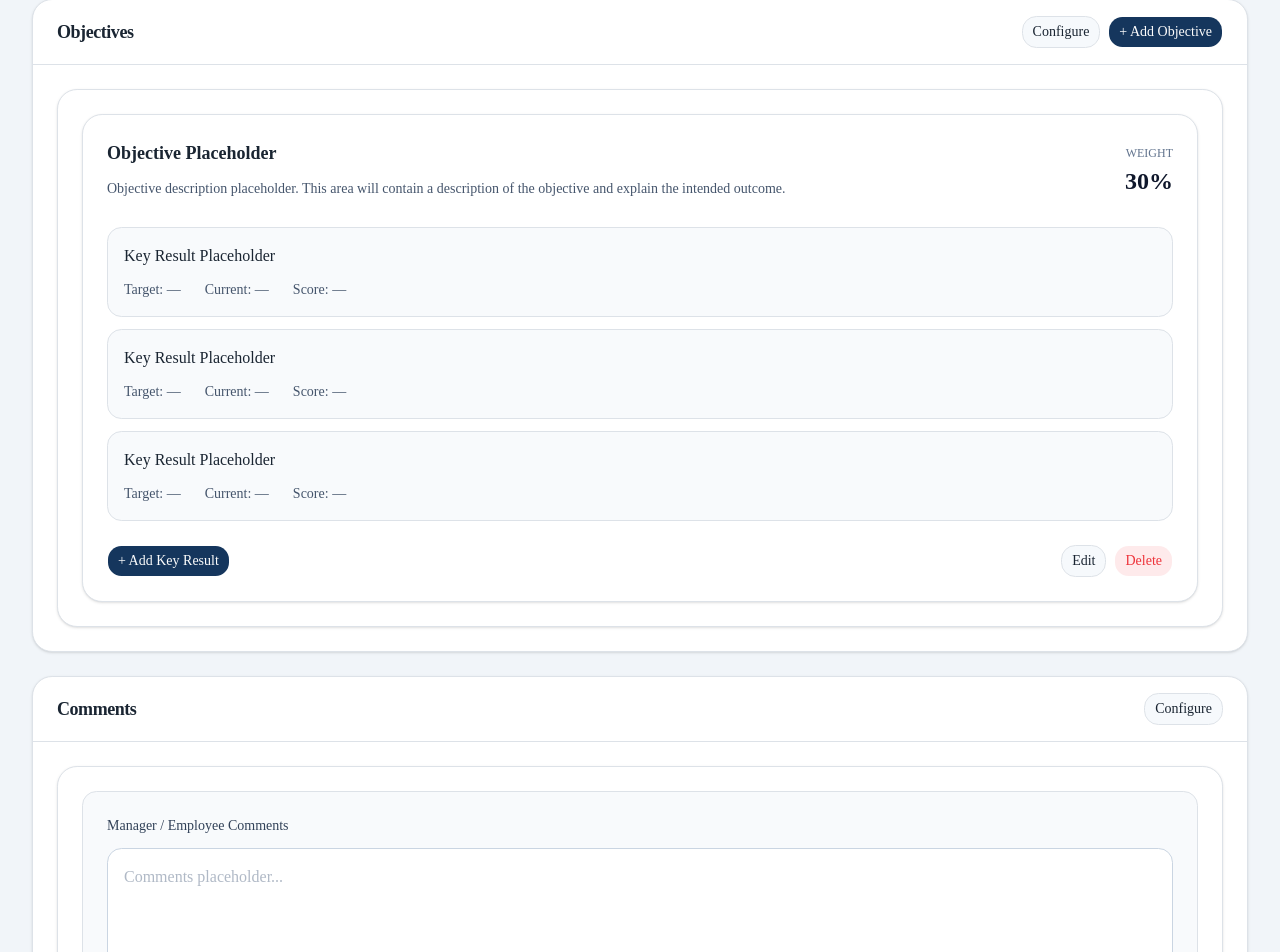
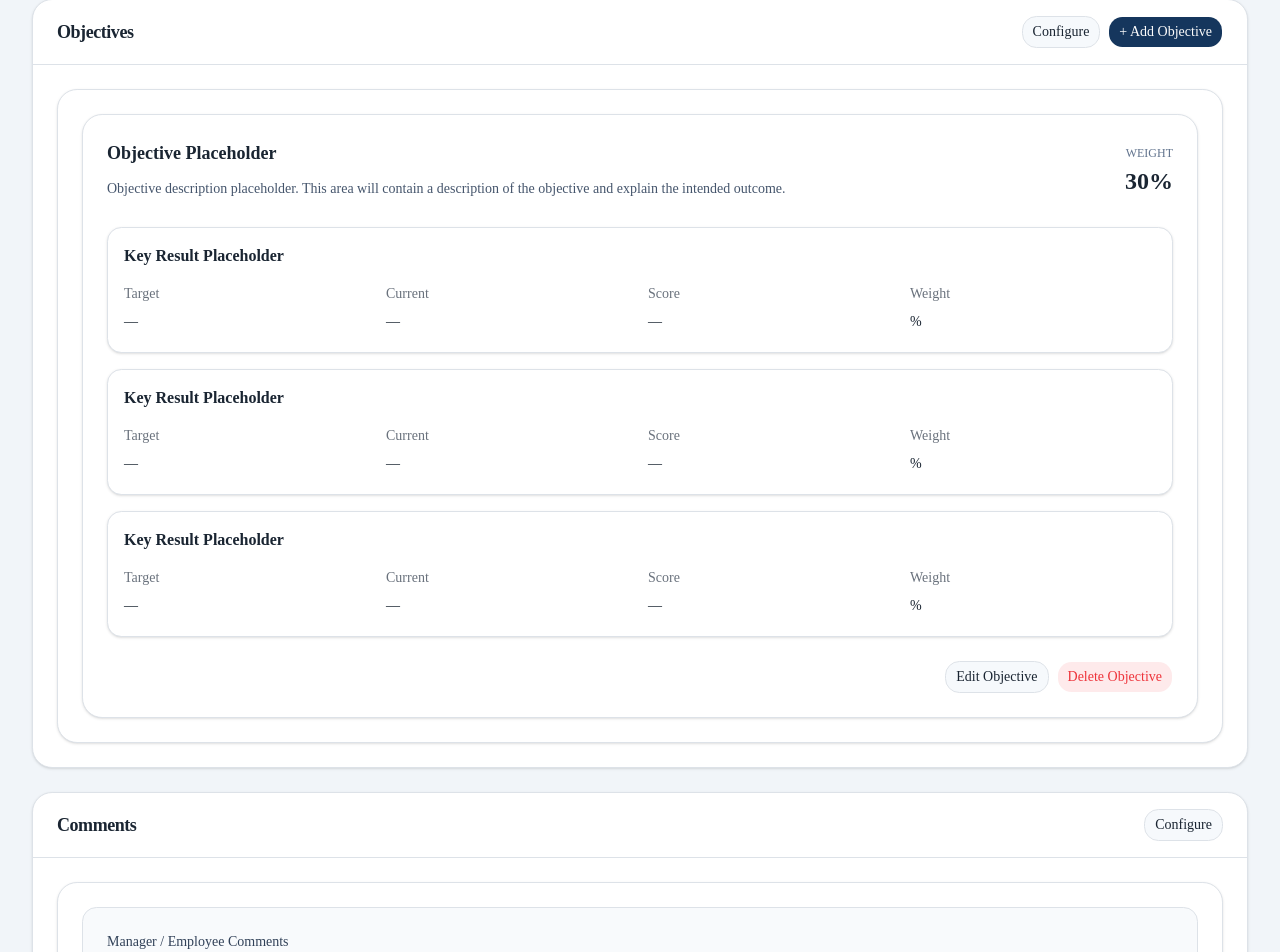
Before and after one commit to MarioCascades/ceokr, a Next.js app: page /builder in a window 1280 px wide. Shown: the part 1248-2200 px from the top of the page. Built offline with nearby package versions, Linux system fonts and the light colour scheme.

Commit message:
update for key result

```diff
--- /dev/null
+++ b/src/components/builder/objectives/keyresults/keyresultdialog.tsx
@@ -0,0 +1,156 @@
+"use client";
+
+import { useEffect, useState } from "react";
+
+import { Button } from "@/components/ui/button";
+import CEDialog from "@/components/ui/cedialog";
+import CEField from "@/components/ui/cefield";
+import CEInput from "@/components/ui/ceinput";
+
+import { BuilderKeyResult } from "@/lib/types/builderdocument";
+
+interface KeyResultDialogProps {
+  keyResult: BuilderKeyResult | null;
+
+  open: boolean;
+
+  onClose: () => void;
+
+  onSave: (keyResult: BuilderKeyResult) => void;
+}
+
+export default function KeyResultDialog({
+  keyResult,
+  open,
+  onClose,
+  onSave,
+}: KeyResultDialogProps) {
+  const [title, setTitle] = useState("");
+
+  const [target, setTarget] = useState("");
+
+  const [current, setCurrent] = useState("");
+
+  const [score, setScore] = useState("");
+
+  const [weight, setWeight] = useState(0);
+
+  useEffect(() => {
+    if (!open) return;
+
+    if (keyResult) {
+      setTitle(keyResult.title);
+      setTarget(keyResult.target);
+      setCurrent(keyResult.current);
+      setScore(keyResult.score);
+      setWeight(keyResult.weight);
+    } else {
+      setTitle("");
+      setTarget("");
+      setCurrent("");
+      setScore("");
+      setWeight(0);
+    }
+  }, [keyResult, open]);
+
+  function handleSave() {
+    const updatedKeyResult: BuilderKeyResult = {
+      id: keyResult?.id ?? crypto.randomUUID(),
+
+      title,
+
+      target,
+
+      current,
+
+      score,
+
+      weight,
+    };
+
+    onSave(updatedKeyResult);
+
+    onClose();
+  }
+
+  return (
+    <CEDialog
+      open={open}
+      onOpenChange={(value) => {
+        if (!value) {
+          onClose();
+        }
+      }}
+      title={
+        keyResult
+          ? "Edit Key Result"
+          : "Add Key Result"
+      }
+      description="Configure the key result details."
+      size="lg"
+      footer={
+        <>
+          <Button
+            variant="outline"
+            onClick={onClose}
+          >
+            Cancel
+          </Button>
+
+          <Button onClick={handleSave}>
+            Save
+          </Button>
+        </>
+      }
+    >
+      <div className="space-y-6">
+        <CEField
+          label="Key Result Title"
+          required
+        >
+          <CEInput
+            value={title}
+            onChange={(e) => setTitle(e.target.value)}
+            placeholder="Increase Monthly Recurring Revenue"
+          />
+        </CEField>
+
+        <CEField label="Target">
+          <CEInput
+            value={target}
+            onChange={(e) => setTarget(e.target.value)}
+            placeholder="£100,000"
+          />
+        </CEField>
+
+        <CEField label="Current">
+          <CEInput
+            value={current}
+            onChange={(e) => setCurrent(e.target.value)}
+            placeholder="£62,500"
+          />
+        </CEField>
+
+        <CEField label="Score">
+          <CEInput
+            value={score}
+            onChange={(e) => setScore(e.target.value)}
+            placeholder="62.5%"
+          />
+        </CEField>
+
+        <CEField label="Weight (%)">
+          <CEInput
+            type="number"
+            min={0}
+            max={100}
+            value={weight}
+            onChange={(e) =>
+              setWeight(Number(e.target.value))
+            }
+          />
+        </CEField>
+      </div>
+    </CEDialog>
+  );
+}
--- a/src/components/builder/objectives/keyresults/keyresultrow.tsx
+++ b/src/components/builder/objectives/keyresults/keyresultrow.tsx
@@ -1,83 +1,73 @@
 "use client";
 
+import { BuilderKeyResult } from "@/lib/types/builderdocument";
 import { Button } from "@/components/ui/button";
-
-import type { BuilderKeyResult } from "@/lib/types/builderdocument";
+import { Pencil, Trash2 } from "lucide-react";
 
 interface KeyResultRowProps {
   keyResult: BuilderKeyResult;
+  editMode: boolean;
+  onEdit?: (keyResult: BuilderKeyResult) => void;
+  onDelete?: (id: string) => void;
 }
 
 export default function KeyResultRow({
   keyResult,
+  editMode,
+  onEdit,
+  onDelete,
 }: KeyResultRowProps) {
   return (
-    <div className="rounded-lg border bg-white p-5">
+    <div className="rounded-lg border bg-card p-4 shadow-sm">
+      <div className="flex items-start justify-between">
+        <div className="space-y-3 flex-1">
+          <h4 className="font-semibold text-base">
+            {keyResult.title || "Untitled Key Result"}
+          </h4>
 
-      {/* ================= Title ================= */}
+          <div className="grid grid-cols-2 md:grid-cols-4 gap-4 text-sm">
+            <div>
+              <p className="text-muted-foreground">Target</p>
+              <p>{keyResult.target}</p>
+            </div>
 
-      <h5 className="text-lg font-semibold">
-        {keyResult.title}
-      </h5>
+            <div>
+              <p className="text-muted-foreground">Current</p>
+              <p>{keyResult.current}</p>
+            </div>
 
-      {/* ================= Metrics ================= */}
+            <div>
+              <p className="text-muted-foreground">Score</p>
+              <p>{keyResult.score}</p>
+            </div>
 
-      <div className="mt-5 grid grid-cols-3 gap-6">
+            <div>
+              <p className="text-muted-foreground">Weight</p>
+              <p>{keyResult.weight}%</p>
+            </div>
+          </div>
+        </div>
 
-        <Metric
-          label="Target"
-          value={keyResult.target}
-        />
+        {editMode && (
+          <div className="ml-4 flex gap-2">
+            <Button
+              size="icon"
+              variant="outline"
+              onClick={() => onEdit?.(keyResult)}
+            >
+              <Pencil className="h-4 w-4" />
+            </Button>
 
-        <Metric
-          label="Current"
-          value={keyResult.current}
-        />
-
-        <Metric
-          label="Score"
-          value={keyResult.score}
-        />
-
+            <Button
+              size="icon"
+              variant="destructive"
+              onClick={() => onDelete?.(keyResult.id)}
+            >
+              <Trash2 className="h-4 w-4" />
+            </Button>
+          </div>
+        )}
       </div>
-
-      {/* ================= Actions ================= */}
-
-      <div className="mt-6 flex justify-end">
-
-        <Button
-          variant="outline"
-          size="sm"
-        >
-          Initiatives
-        </Button>
-
-      </div>
-
     </div>
   );
 }
-
-interface MetricProps {
-  label: string;
-  value: string;
-}
-
-function Metric({
-  label,
-  value,
-}: MetricProps) {
-  return (
-    <div>
-
-      <p className="text-xs uppercase tracking-wide text-slate-500">
-        {label}
-      </p>
-
-      <p className="mt-1 text-lg font-semibold text-slate-900">
-        {value}
-      </p>
-
-    </div>
-  );
-}
--- /dev/null
+++ b/src/components/builder/objectives/keyresults/keyresults.tsx
@@ -0,0 +1,53 @@
+"use client";
+
+import { BuilderKeyResult } from "@/lib/types/builderdocument";
+import KeyResultRow from "./keyresultrow";
+import { Button } from "@/components/ui/button";
+
+interface KeyResultsProps {
+  keyResults: BuilderKeyResult[];
+  editMode: boolean;
+  onAdd?: () => void;
+  onEdit?: (keyResult: BuilderKeyResult) => void;
+  onDelete?: (id: string) => void;
+}
+
+export default function KeyResults({
+  keyResults,
+  editMode,
+  onAdd,
+  onEdit,
+  onDelete,
+}: KeyResultsProps) {
+  return (
+    <div className="space-y-4">
+      {keyResults.length === 0 ? (
+        <div className="rounded-lg border border-dashed p-6 text-center">
+          <p className="text-sm text-muted-foreground">
+            No Key Results have been added yet.
+          </p>
+        </div>
+      ) : (
+        keyResults.map((keyResult) => (
+          <KeyResultRow
+            key={keyResult.id}
+            keyResult={keyResult}
+            editMode={editMode}
+            onEdit={onEdit}
+            onDelete={onDelete}
+          />
+        ))
+      )}
+
+      {editMode && (
+        <Button
+          variant="outline"
+          className="w-full"
+          onClick={onAdd}
+        >
+          + Add Key Result
+        </Button>
+      )}
+    </div>
+  );
+}
--- a/src/components/builder/objectives/objectivecard.tsx
+++ b/src/components/builder/objectives/objectivecard.tsx
@@ -1,9 +1,19 @@
 "use client";
+
+import { useState } from "react";
 
 import { Button } from "@/components/ui/button";
 import CECard from "@/components/ui/cecard";
 
-import type { BuilderObjective } from "@/lib/types/builderdocument";
+import { useBuilder } from "@/components/builder/context/buildercontext";
+
+import type {
+  BuilderObjective,
+  BuilderKeyResult,
+} from "@/lib/types/builderdocument";
+
+import KeyResults from "./keyresults/keyresults";
+import KeyResultDialog from "./keyresults/keyresultdialog";
 
 type ObjectiveCardProps = {
   objective: BuilderObjective;
@@ -18,11 +28,69 @@ export default function ObjectiveCard({
   onEdit,
   onDelete,
 }: ObjectiveCardProps) {
+  const {
+    addKeyResult,
+    updateKeyResult,
+    deleteKeyResult,
+    editMode,
+  } = useBuilder();
+
+  const [dialogOpen, setDialogOpen] =
+    useState(false);
+
+  const [selectedKeyResult, setSelectedKeyResult] =
+    useState<BuilderKeyResult | null>(null);
+
+  function handleAddKeyResult() {
+    setSelectedKeyResult(null);
+    setDialogOpen(true);
+  }
+
+  function handleEditKeyResult(
+    keyResult: BuilderKeyResult
+  ) {
+    setSelectedKeyResult(keyResult);
+    setDialogOpen(true);
+  }
+
+  function handleDeleteKeyResult(
+    keyResultId: string
+  ) {
+    deleteKeyResult(
+      objective.id,
+      keyResultId
+    );
+  }
+
+  function handleSaveKeyResult(
+    keyResult: BuilderKeyResult
+  ) {
+    const exists = objective.keyResults.some(
+      (kr) => kr.id === keyResult.id
+    );
+
+    if (exists) {
+      updateKeyResult(
+        objective.id,
+        keyResult
+      );
+    } else {
+      addKeyResult(
+        objective.id,
+        keyResult
+      );
+    }
+
+    setDialogOpen(false);
+    setSelectedKeyResult(null);
+  }
+
   return (
+    <>
       <CECard>
         <div className="space-y-6">
 
-        {/* ================= Header ================= */}
+          {/* Header */}
 
           <div className="flex items-start justify-between">
 
@@ -44,7 +112,7 @@ export default function ObjectiveCard({
                 Weight
               </p>
 
-            <p className="text-2xl font-bold text-slate-900">
+              <p className="text-2xl font-bold">
                 {objective.weight}%
               </p>
 
@@ -52,86 +120,48 @@ export default function ObjectiveCard({
 
           </div>
 
-        {/* ================= Key Results ================= */}
+          {/* Key Results */}
 
-        <div className="space-y-3">
+          <KeyResults
+            keyResults={objective.keyResults}
+            editMode={editMode}
+            onAdd={handleAddKeyResult}
+            onEdit={handleEditKeyResult}
+            onDelete={handleDeleteKeyResult}
+          />
 
-          {objective.keyResults.length === 0 ? (
+          {/* Footer */}
 
-            <div className="rounded-lg border border-dashed border-slate-300 py-10 text-center">
-
-              <p className="text-sm text-slate-400">
-                No Key Results have been added yet.
-              </p>
-
-            </div>
-
-          ) : (
-
-            objective.keyResults.map((kr) => (
-
-              <div
-                key={kr.id}
-                className="rounded-lg border bg-slate-50 p-4"
-              >
-
-                <div className="font-medium">
-                  {kr.title}
-                </div>
-
-                <div className="mt-3 flex flex-wrap gap-6 text-sm text-slate-600">
-
-                  <span>
-                    Target: {kr.target}
-                  </span>
-
-                  <span>
-                    Current: {kr.current}
-                  </span>
-
-                  <span>
-                    Score: {kr.score}
-                  </span>
-
-                </div>
-
-              </div>
-
-            ))
-
-          )}
-
-        </div>
-
-        {/* ================= Footer ================= */}
-
-        <div className="flex justify-between">
-
-          <Button>
-            + Add Key Result
-          </Button>
-
-          <div className="flex gap-2">
+          <div className="flex justify-end gap-2">
 
             <Button
               variant="outline"
               onClick={onEdit}
             >
-              Edit
+              Edit Objective
             </Button>
 
             <Button
               variant="destructive"
               onClick={onDelete}
             >
-              Delete
+              Delete Objective
             </Button>
 
           </div>
 
         </div>
+      </CECard>
 
-      </div>
-    </CECard>
+      <KeyResultDialog
+        open={dialogOpen}
+        keyResult={selectedKeyResult}
+        onClose={() => {
+          setDialogOpen(false);
+          setSelectedKeyResult(null);
+        }}
+        onSave={handleSaveKeyResult}
+      />
+    </>
   );
 }
--- a/src/lib/types/builderdocument.ts
+++ b/src/lib/types/builderdocument.ts
@@ -107,6 +107,8 @@ export interface BuilderKeyResult {
   current: string;
 
   score: string;
+
+  weight: number;
 }
 
 /* ==========================================================
```
Lines whose indentation alone changed are shown as unchanged.
